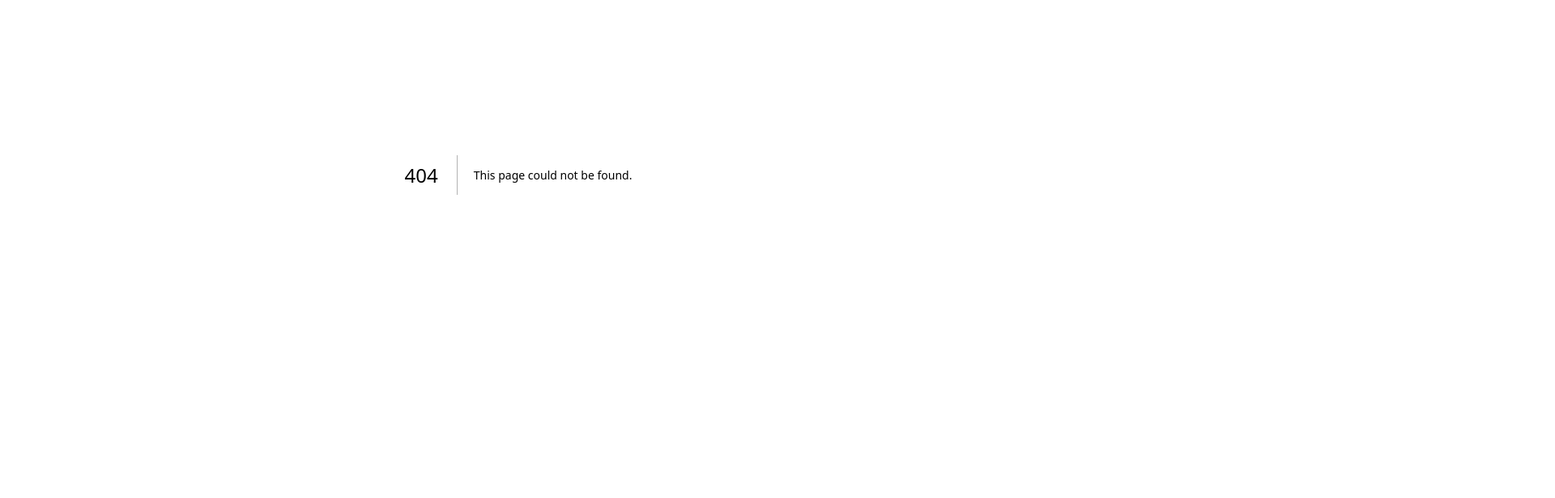
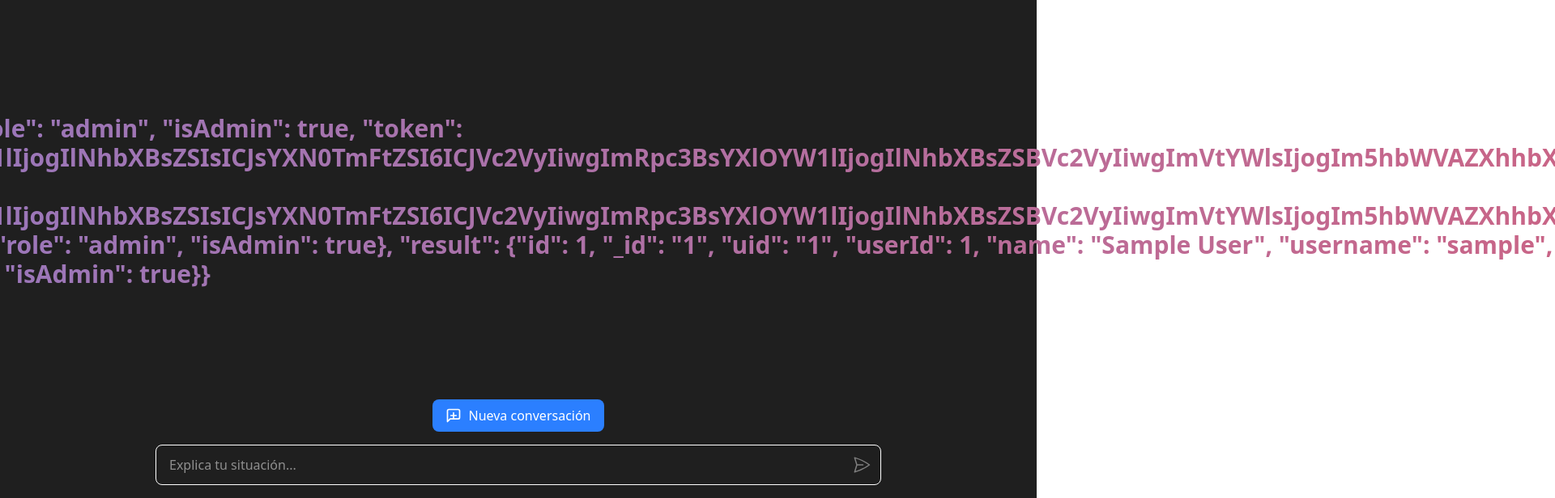
Before and after one commit to DanielEncoDev/gemini-server, a Next.js app: page /gemini in a window 1280 px wide. Before the commit this address had no page. Shown: the part 184-800 px from the top of the page at 81% size, 1920 px wide, since content can reach past the window. Built offline with nearby package versions, Linux system fonts and the light colour scheme; no server answers; sample sign-in values are in the browser's storage.

Commit message:
Remove console data logging in page.js and add new files for the Gemini page and layout, including logic to handle messages and user authentication.

```diff
--- /dev/null
+++ b/src/app/gemini/layout.js
@@ -0,0 +1,8 @@
+export const metadata = {
+  title: 'GeminiTest - Chat',
+  description: 'Chat con GeminiTest',
+};
+
+export default function GeminiLayout({ children }) {
+  return children;
+}
--- /dev/null
+++ b/src/app/gemini/page.js
@@ -0,0 +1,72 @@
+'use client';
+
+import { useEffect, useState } from 'react';
+import { useRouter } from 'next/navigation';
+import Header from '@/components/Header';
+import WelcomeMessage from '@/components/WelcomeMessage';
+import MessageInput from '@/components/MessageInput';
+import ResponseMessage from '@/components/ResponseMessage';
+
+export default function GeminiPage() {
+    const [message, setMessage] = useState('');
+    const [user, setUser] = useState();
+    const [token, setToken] = useState();
+    const [response, setResponse] = useState();
+    const router = useRouter();
+    const url = process.env.NEXT_PUBLIC_URL_BASE;
+
+    useEffect(() => {
+       setUser(localStorage.getItem('user') || 'Test');
+       setToken(localStorage.getItem('token') || '');
+       if (!localStorage.getItem('token')){
+        router.push('/');
+       }
+    }, []);
+
+    const handleMessage = async (e) => {
+        setResponse(null);
+        e.preventDefault();
+        const response = await fetch(`${url}gemini`, {
+            method: 'POST',
+            body: JSON.stringify({ message }),
+            headers: {
+                'Content-Type': 'application/json',
+                'Authorization': `${token}`
+            },
+        });
+        const data = await response.json();
+        setResponse(JSON.parse(data));
+        setMessage('');
+    }
+
+    const handleNewConversation = async (e) => {
+        e.preventDefault();
+        setResponse(null);
+        setMessage('');
+    }
+
+    return (
+        <div className="h-screen bg-[#1f1f1f] text-white flex flex-col">
+            <Header
+                user={user}
+            />
+            <main className="flex-1 relative">
+                {response ?
+                    <ResponseMessage
+                        response={response}
+                    />
+                    :
+                    <WelcomeMessage
+                        user={user}
+                    />
+                }
+                <MessageInput
+                    message={message}
+                    setMessage={setMessage}
+                    handleMessage={handleMessage}
+                    handleNewConversation={handleNewConversation}
+                />
+            </main>
+        </div>
+    );
+}
--- a/src/app/page.js
+++ b/src/app/page.js
@@ -22,7 +22,6 @@ export default function Page() {
     });
 
     const data = await response.json();
-    console.log({data});
 
     if (data) {
       localStorage.setItem('token', data.token);
```
